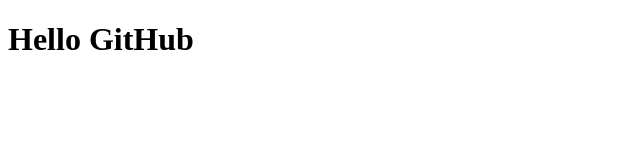
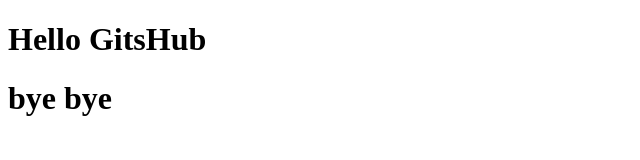
Before and after one commit to arfatprogramer/mynewrepo, a plain HTML site: page index.html in a window 1280 px wide. Shown: the whole page, without its empty margins (0-640 px from the left). Drawn offline with Linux system fonts and the light colour scheme.

Commit message:
Add 1 more

```diff
--- a/index.html
+++ b/index.html
@@ -4,6 +4,7 @@
     <title>first page</title>
 </head>
 <body>
-    <h1>Hello GitHub</h1>
+    <h1>Hello GitsHub</h1>
+    <h1>bye bye</h1>
 </body>
 </html>
```
